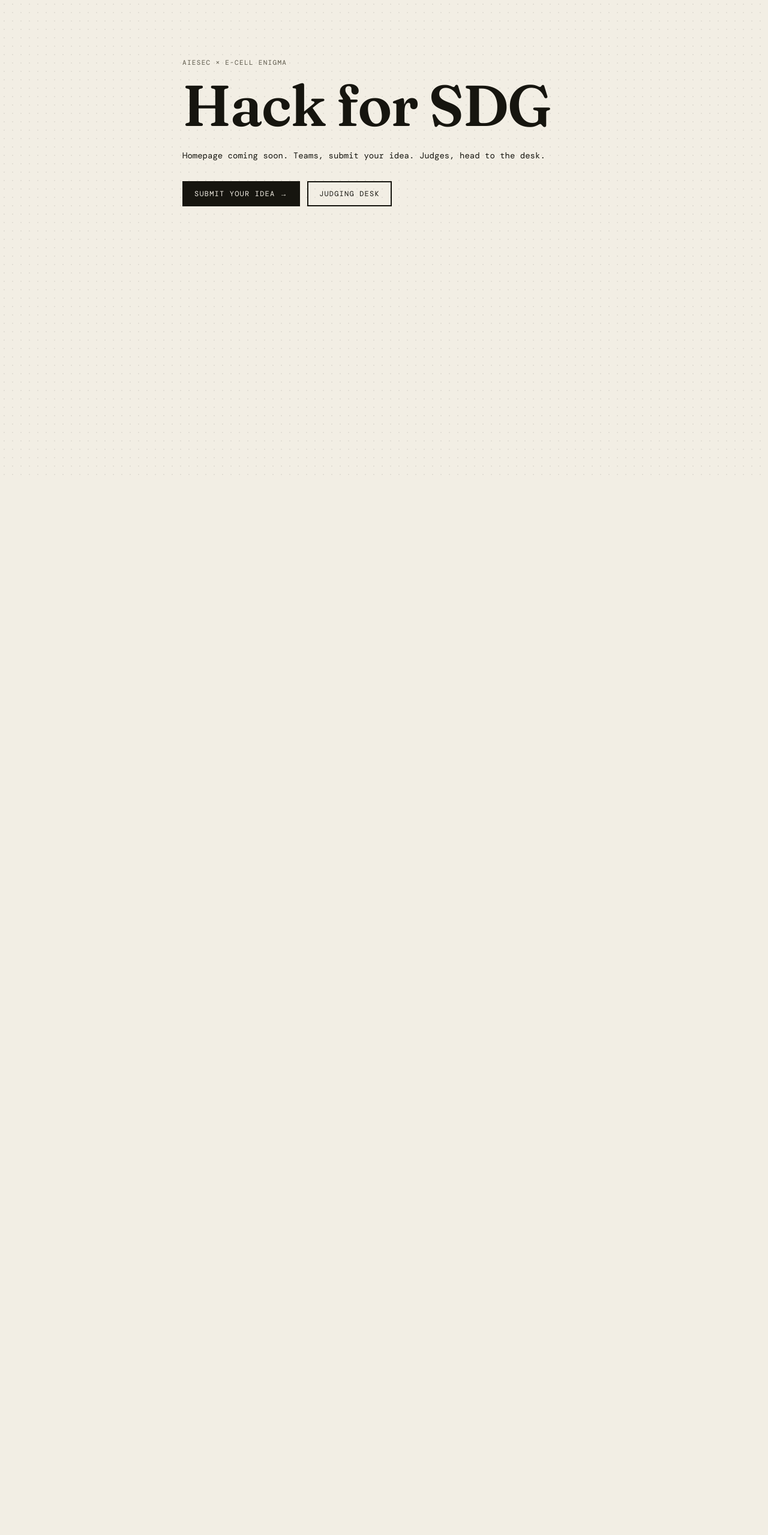
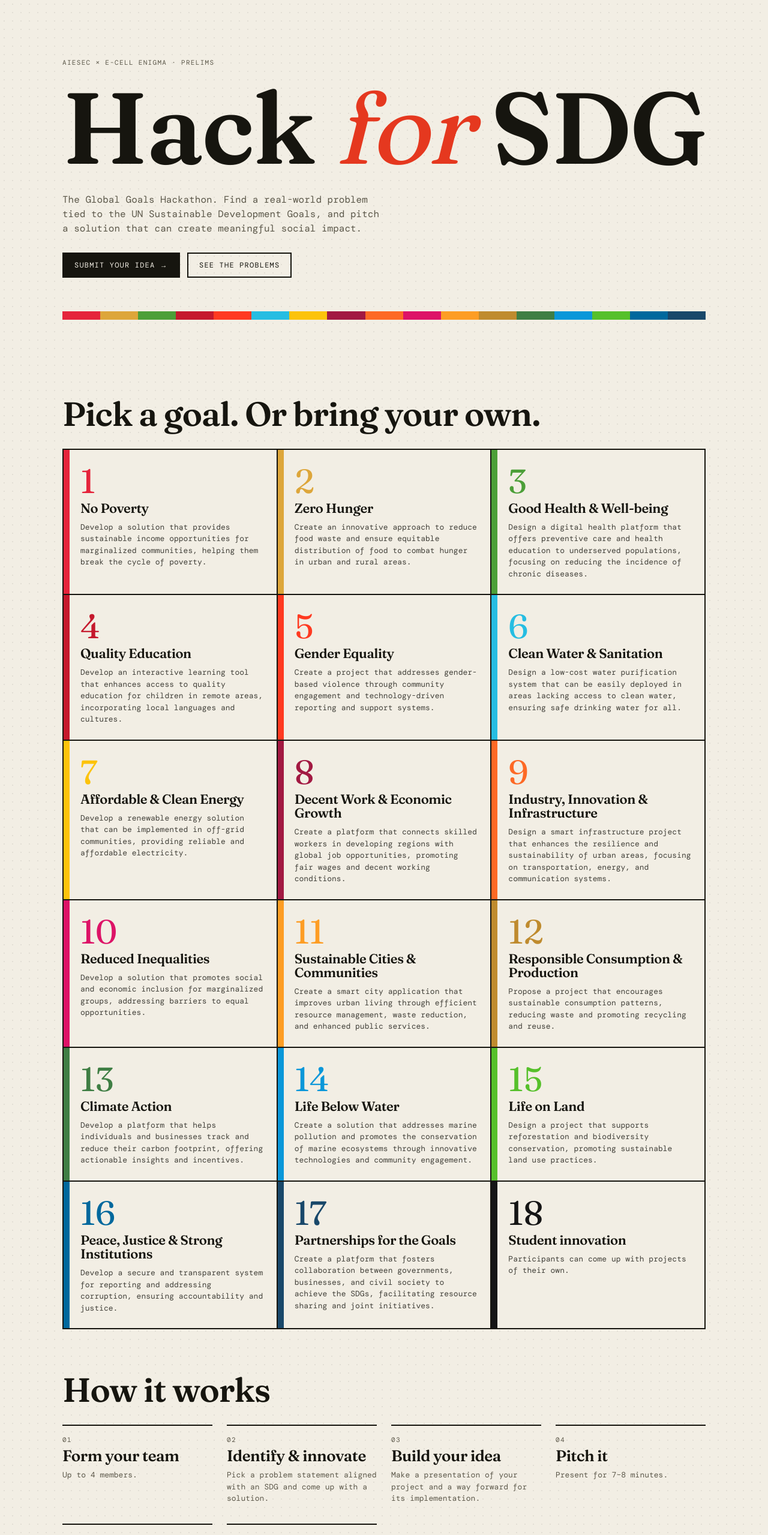
Before and after one commit to ecellenigma/Hack4Sdg, a Next.js app in the folder web/: page / in a window 1280 px wide. Shown: the top 2559 px of the page at 60% size. Before the commit the page ends 800 px from the top, so only its background shows below. Built offline with nearby package versions, Linux system fonts and the light colour scheme.

Commit message:
Add homepage

```diff
--- /dev/null
+++ b/web/app/home.css
@@ -0,0 +1,28 @@
+.home { max-width: 1120px; margin: 0 auto; padding: 0 24px 96px; }
+.hero { padding: 12vh 0 56px; }
+.hero h1 { font-size: clamp(64px, 14vw, 168px); margin: 12px 0 20px; letter-spacing: -0.015em; }
+.hero h1 em { font-style: italic; font-weight: 400; color: var(--accent); }
+.lede { max-width: 56ch; font-size: 16px; color: var(--ink-soft); margin-bottom: 28px; }
+.cta { display: flex; gap: 12px; flex-wrap: wrap; }
+.cta .btn, .foot .btn { text-decoration: none; display: inline-block; }
+.stripe { display: flex; height: 14px; margin-top: 56px; }
+.stripe span { flex: 1; }
+.home section { padding-top: 72px; }
+.home h2 { font-size: clamp(32px, 5vw, 56px); margin-bottom: 28px; }
+.grid { display: grid; grid-template-columns: repeat(auto-fill, minmax(300px, 1fr)); gap: 0; border-top: 2px solid var(--ink); border-left: 2px solid var(--ink); }
+.tile { position: relative; padding: 24px 22px 24px 28px; border-right: 2px solid var(--ink); border-bottom: 2px solid var(--ink); background: var(--paper); transition: background .15s, color .15s; }
+.tile::before { content: ""; position: absolute; left: 0; top: 0; bottom: 0; width: 10px; background: var(--c); }
+.tile:hover { background: var(--ink); color: var(--paper); }
+.tile .num { font-family: var(--display); font-size: 56px; line-height: 1; color: var(--c); display: block; }
+.tile h3 { font-size: 22px; margin: 6px 0 10px; }
+.tile p { font-size: 13px; opacity: .8; }
+.steps { list-style: none; display: grid; grid-template-columns: repeat(auto-fill, minmax(240px, 1fr)); gap: 32px 24px; }
+.steps li { border-top: 2px solid var(--ink); padding-top: 12px; }
+.steps h3 { font-size: 26px; margin: 4px 0 8px; }
+.steps p { color: var(--ink-soft); font-size: 13px; }
+.judging { border: 2px solid var(--ink); padding: 32px !important; margin-top: 72px; background: var(--paper-2); }
+.judging p { max-width: 60ch; margin-bottom: 20px; }
+.judging ul { list-style: none; display: grid; gap: 8px; }
+.judging li { display: flex; gap: 14px; align-items: baseline; font-size: 15px; border-bottom: 1px solid var(--ink); padding-bottom: 8px; }
+.judging li span { font-family: var(--display); font-size: 28px; width: 28px; }
+.foot { display: flex; justify-content: space-between; align-items: center; margin-top: 72px; flex-wrap: wrap; gap: 16px; }
--- a/web/app/layout.tsx
+++ b/web/app/layout.tsx
@@ -6,8 +6,8 @@
 const mono = DM_Mono({ variable: "--font-mono", subsets: ["latin"], weight: ["400", "500"] });
 
 export const metadata: Metadata = {
-  title: "Hack4SDG – Judging",
-  description: "Judging desk for Hack for SDG, the Global Goals Hackathon.",
+  title: "Hack for SDG",
+  description: "Hack for SDG, the Global Goals Hackathon: pitch a solution to a real-world problem tied to the UN Sustainable Development Goals.",
 };
 
 export default function RootLayout({ children }: LayoutProps<"/">) {
--- a/web/app/page.tsx
+++ b/web/app/page.tsx
@@ -1,15 +1,78 @@
 import Link from "next/link";
+import { PROBLEMS } from "@/lib/problems";
+import { SDG_COLORS, SDG_NAMES } from "@/lib/sdg";
+import "./home.css";
+
+const STEPS = [
+  ["01", "Form your team", "Up to 4 members."],
+  ["02", "Identify & innovate", "Pick a problem statement aligned with an SDG and come up with a solution."],
+  ["03", "Build your idea", "Make a presentation of your project and a way forward for its implementation."],
+  ["04", "Pitch it", "Present for 7–8 minutes."],
+  ["05", "Zero fees", "No registration fee for the prelims."],
+  ["06", "Make the finals", "The 5 best teams from the college go to the final round."],
+];
+
+const CRITERIA = [
+  "SDG Relevance & Problem Identification",
+  "Innovation & Originality",
+  "Social & Environmental Impact",
+  "Feasibility & Scalability",
+  "Sustainability & Viability",
+];
 
 export default function Home() {
   return (
-    <main style={{ maxWidth: 720, margin: "0 auto", padding: "12vh 24px" }}>
-      <p className="label">AIESEC × E-Cell Enigma</p>
-      <h1 style={{ fontSize: "clamp(48px, 9vw, 96px)", margin: "12px 0 24px" }}>Hack for SDG</h1>
-      <p style={{ marginBottom: 32 }}>Homepage coming soon. Teams, submit your idea. Judges, head to the desk.</p>
-      <div style={{ display: "flex", gap: 12, flexWrap: "wrap" }}>
-        <Link className="btn" href="/submit" style={{ textDecoration: "none", display: "inline-block" }}>Submit your idea →</Link>
-        <Link className="btn ghost" href="/judge" style={{ textDecoration: "none", display: "inline-block" }}>Judging desk</Link>
-      </div>
+    <main className="home">
+      <header className="hero">
+        <p className="label rise">AIESEC × E-Cell Enigma · Prelims</p>
+        <h1 className="rise" style={{ animationDelay: "80ms" }}>
+          Hack <em>for</em> SDG
+        </h1>
+        <p className="lede rise" style={{ animationDelay: "160ms" }}>
+          The Global Goals Hackathon. Find a real-world problem tied to the UN Sustainable Development Goals, and pitch a
+          solution that can create meaningful social impact.
+        </p>
+        <div className="cta rise" style={{ animationDelay: "240ms" }}>
+          <Link className="btn" href="/submit">Submit your idea →</Link>
+          <a className="btn ghost" href="#goals">See the problems</a>
+        </div>
+        <div className="stripe" aria-hidden>
+          {Object.entries(SDG_COLORS).slice(0, 17).map(([n, c]) => <span key={n} style={{ background: c }} />)}
+        </div>
+      </header>
+
+      <section id="goals">
+        <h2>Pick a goal. Or bring your own.</h2>
+        <div className="grid">
+          {Object.entries(PROBLEMS).map(([n, text], i) => (
+            <article key={n} className="tile rise" style={{ ["--c" as string]: SDG_COLORS[+n], animationDelay: `${i * 25}ms` }}>
+              <span className="num">{n}</span>
+              <h3>{+n === 18 ? "Student innovation" : SDG_NAMES[+n]}</h3>
+              <p>{text}</p>
+            </article>
+          ))}
+        </div>
+      </section>
+
+      <section>
+        <h2>How it works</h2>
+        <ol className="steps">
+          {STEPS.map(([n, t, d]) => (
+            <li key={n}><span className="label">{n}</span><h3>{t}</h3><p>{d}</p></li>
+          ))}
+        </ol>
+      </section>
+
+      <section className="judging">
+        <h2>How you&apos;re judged</h2>
+        <p>Judging is blind. Judges see only your presentation, never team names or colleges. Keep names and logos off your slides.</p>
+        <ul>{CRITERIA.map((c, i) => <li key={c}><span>{i + 1}</span>{c}</li>)}</ul>
+      </section>
+
+      <footer className="foot">
+        <Link className="btn" href="/submit">Submit your idea →</Link>
+        <Link href="/judge" className="label">Judges: sign in</Link>
+      </footer>
     </main>
   );
 }
--- /dev/null
+++ b/web/lib/problems.ts
@@ -0,0 +1,21 @@
+// Problem statements from the official Hack4SDG brochure.
+export const PROBLEMS: Record<number, string> = {
+  1: "Develop a solution that provides sustainable income opportunities for marginalized communities, helping them break the cycle of poverty.",
+  2: "Create an innovative approach to reduce food waste and ensure equitable distribution of food to combat hunger in urban and rural areas.",
+  3: "Design a digital health platform that offers preventive care and health education to underserved populations, focusing on reducing the incidence of chronic diseases.",
+  4: "Develop an interactive learning tool that enhances access to quality education for children in remote areas, incorporating local languages and cultures.",
+  5: "Create a project that addresses gender-based violence through community engagement and technology-driven reporting and support systems.",
+  6: "Design a low-cost water purification system that can be easily deployed in areas lacking access to clean water, ensuring safe drinking water for all.",
+  7: "Develop a renewable energy solution that can be implemented in off-grid communities, providing reliable and affordable electricity.",
+  8: "Create a platform that connects skilled workers in developing regions with global job opportunities, promoting fair wages and decent working conditions.",
+  9: "Design a smart infrastructure project that enhances the resilience and sustainability of urban areas, focusing on transportation, energy, and communication systems.",
+  10: "Develop a solution that promotes social and economic inclusion for marginalized groups, addressing barriers to equal opportunities.",
+  11: "Create a smart city application that improves urban living through efficient resource management, waste reduction, and enhanced public services.",
+  12: "Propose a project that encourages sustainable consumption patterns, reducing waste and promoting recycling and reuse.",
+  13: "Develop a platform that helps individuals and businesses track and reduce their carbon footprint, offering actionable insights and incentives.",
+  14: "Create a solution that addresses marine pollution and promotes the conservation of marine ecosystems through innovative technologies and community engagement.",
+  15: "Design a project that supports reforestation and biodiversity conservation, promoting sustainable land use practices.",
+  16: "Develop a secure and transparent system for reporting and addressing corruption, ensuring accountability and justice.",
+  17: "Create a platform that fosters collaboration between governments, businesses, and civil society to achieve the SDGs, facilitating resource sharing and joint initiatives.",
+  18: "Participants can come up with projects of their own.",
+};
```
